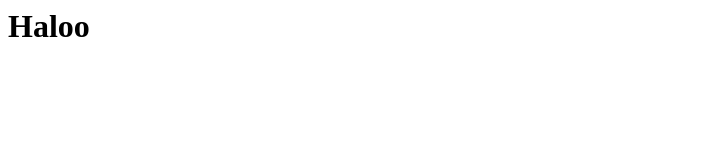
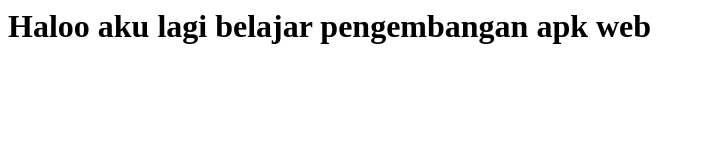
Before and after one commit to vinnalia/vinnalia.github.io, a plain HTML site: page index.html in a window 1280 px wide. Shown: the whole page, without its empty margins (0-705 px from the left). Drawn offline with Linux system fonts and the light colour scheme.

Commit message:
Update index.html

```diff
--- a/index.html
+++ b/index.html
@@ -3,6 +3,6 @@
     <title>vinnalia</title>
   </head>
   <body>
-    <h1>Haloo</h1>
+    <h1>Haloo aku lagi belajar pengembangan apk web</h1>
   </body>
 </html>
```
